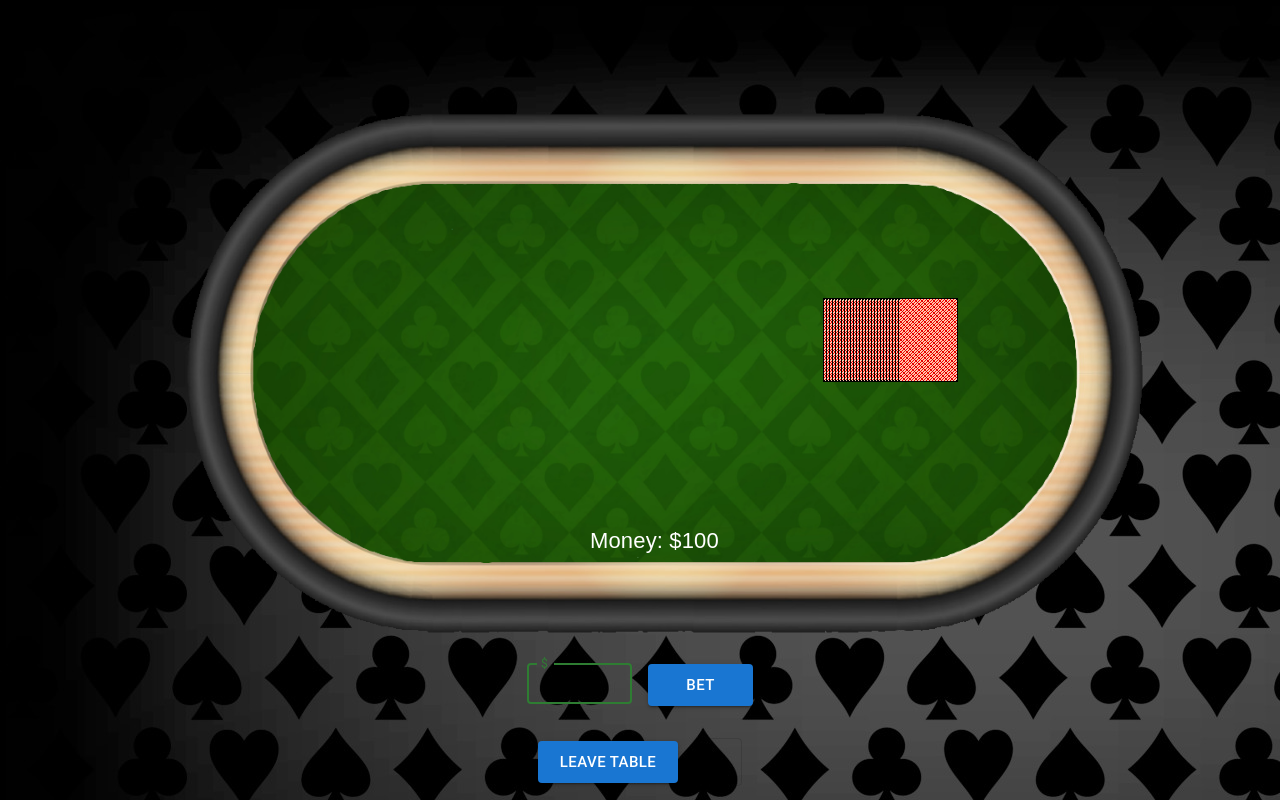
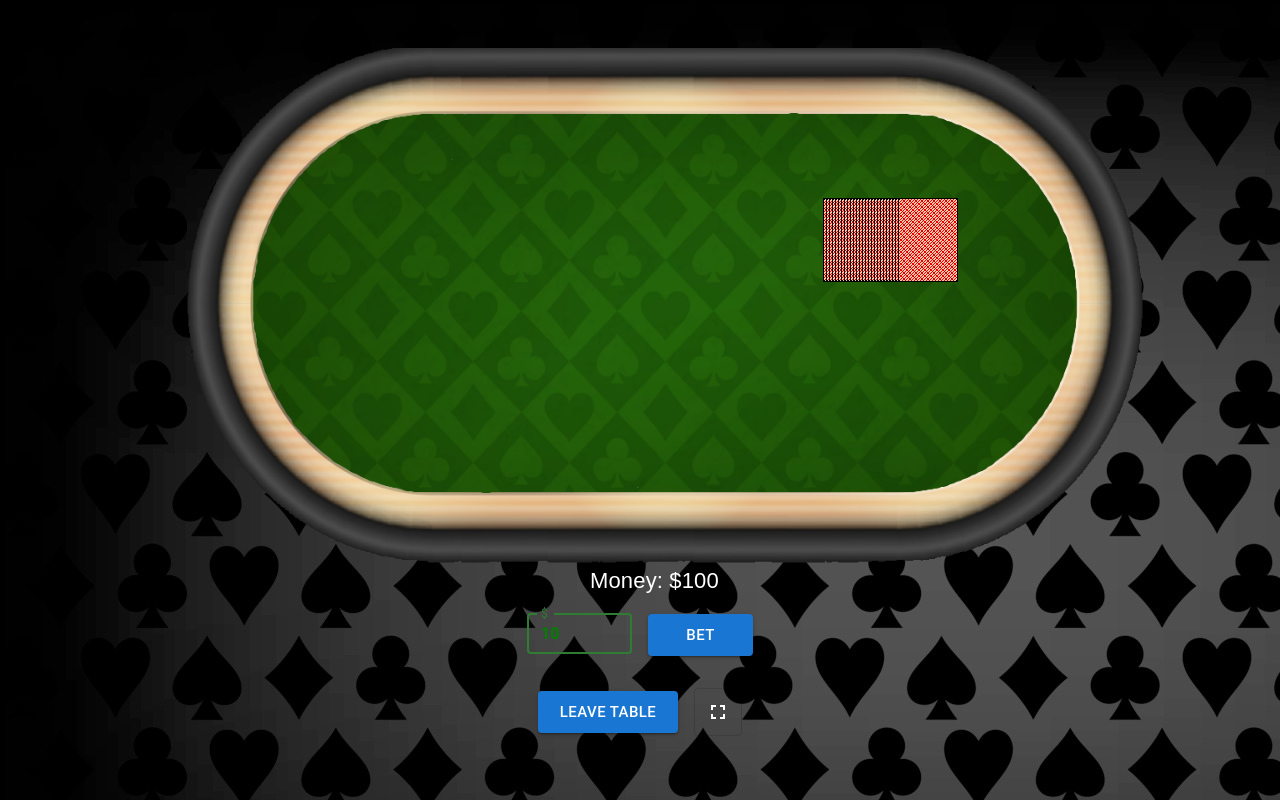
Before and after one commit to frontandrew/black-jack, a React (Vite) app in the folder packages/client/: page /game in a window 1280 px wide. Built offline with nearby package versions, Linux system fonts and the light colour scheme.

Commit message:
feat: поменял цвет фулскрина и типографии в start  и endgame страницы

```diff
--- a/packages/client/src/features/fullscreen/view.tsx
+++ b/packages/client/src/features/fullscreen/view.tsx
@@ -11,7 +11,7 @@ export const FullscreenButton: React.FC = () => {
     <ToggleButton
       onChange={onFullscreenChange}
       value={Boolean(fullscreenElem)}
-      sx={{ m: 1 }}>
+      sx={{ m: 1, color: 'white' }}>
       {!fullscreenElem ? <Fullscreen /> : <FullscreenExit />}
     </ToggleButton>
   )
--- a/packages/client/src/features/game/view.tsx
+++ b/packages/client/src/features/game/view.tsx
@@ -28,7 +28,7 @@ const GameCanvas: React.FC = () => {
       ? backBlack
       : backBlue,
     730,
-    300
+    150
   )
   let cardPlayer = new DrawSprite(
     game.cardCover.back === 'red'
@@ -42,7 +42,7 @@ const GameCanvas: React.FC = () => {
   const table = new DrawSprite(
     game.tableSkin === 'green' ? tableGreen : tableBlue,
     -225,
-    -100
+    -220
   )
 
   // Перерисовывание игры (canvas) при каждом изменении состояния игры
@@ -73,7 +73,7 @@ const GameCanvas: React.FC = () => {
       cardPlayer = drawCard(
         game.playerHand[game.playerHand.length - 1],
         750,
-        300,
+        150,
         game.cardCover
       )
       const canvas = canvasRef.current
@@ -86,7 +86,7 @@ const GameCanvas: React.FC = () => {
               dealer: step.dealer,
             })
           }
-          cardPlayer.moveCard(430, game.playerHand)
+          cardPlayer.moveCard(330, game.playerHand)
           setSumDeck(sumDeck - 1)
         }
       }
@@ -124,11 +124,11 @@ const GameCanvas: React.FC = () => {
       if (index === array.length - 1) {
         return
       }
-      drawCard(card, 300 + index * 70, 430, cardCover).draw(ctx)
+      drawCard(card, 300 + index * 70, 330, cardCover).draw(ctx)
     })
 
     dealerHand.forEach((card, index) => {
-      drawCard(card, 300 + index * 70, 235, cardCover).draw(ctx)
+      drawCard(card, 300 + index * 70, 100, cardCover).draw(ctx)
     })
 
     deck.drawDeck(ctx, sumDeck)
@@ -142,19 +142,19 @@ const GameCanvas: React.FC = () => {
 
     // Рисование значений очков
     if (game.status === 'playing' || game.result !== null) {
-      ctx.fillText('Player : ' + playerHandValue, 300, 420)
-      ctx.fillText('Dealer: ' + dealerHandValue, 300, 225)
+      ctx.fillText('Player : ' + playerHandValue, 300, 320)
+      ctx.fillText('Dealer: ' + dealerHandValue, 300, 90)
     }
 
     if (game.message !== '' && game.result !== null) {
-      ctx.fillText(game.message, 500, 380)
+      ctx.fillText(game.message, 520, 260)
     }
 
     // Рисование денег игрока
-    ctx.fillText('Money: $' + playerMoney, 500, 550)
+    ctx.fillText('Money: $' + playerMoney, 500, 540)
   }
 
-  return <canvas ref={canvasRef} width={1100} height={650} />
+  return <canvas ref={canvasRef} width={1100} height={550} />
 }
 
 export default GameCanvas
--- a/packages/client/src/pages/finish/view.tsx
+++ b/packages/client/src/pages/finish/view.tsx
@@ -13,7 +13,7 @@ export const FinishPage: React.FC = () => {
   }
 
   return (
-    <Box className="finish">
+    <Box className="finish" sx={{ color: 'white' }}>
       <Typography variant="h3">End Game</Typography>
       <Typography variant="h4" sx={{ my: 3 }}>
         {game.playerMoney > 0
--- a/packages/client/src/pages/game/view.tsx
+++ b/packages/client/src/pages/game/view.tsx
@@ -95,7 +95,11 @@ export const GamePage: React.FC = () => {
                 type="number"
                 onChange={e => getInputBet(e)}
                 inputProps={{ maxbet }}
-                sx={{ m: 1, maxWidth: '105px' }}
+                sx={{
+                  m: 1,
+                  maxWidth: '105px',
+                  input: { color: 'green', fontWeight: 'bold' },
+                }}
                 focused
               />
               <Button
--- a/packages/client/src/pages/start/view.tsx
+++ b/packages/client/src/pages/start/view.tsx
@@ -1,5 +1,5 @@
 import { useNavigate } from 'react-router-dom'
-import { Box, Button, Typography } from '@mui/material'
+import { Box, Button, Grid, Typography } from '@mui/material'
 import './style.css'
 import { CardCover } from 'features'
 
@@ -8,7 +8,7 @@ export const StartPage: React.FC = () => {
   const handleStart = () => navigate('/game')
 
   return (
-    <Box className="start">
+    <Box className="start" sx={{ color: 'white' }}>
       <Typography variant="h3">Welcome to Black Jack</Typography>
       <Typography variant="h4">Choice Style Game</Typography>
       <CardCover />
```
